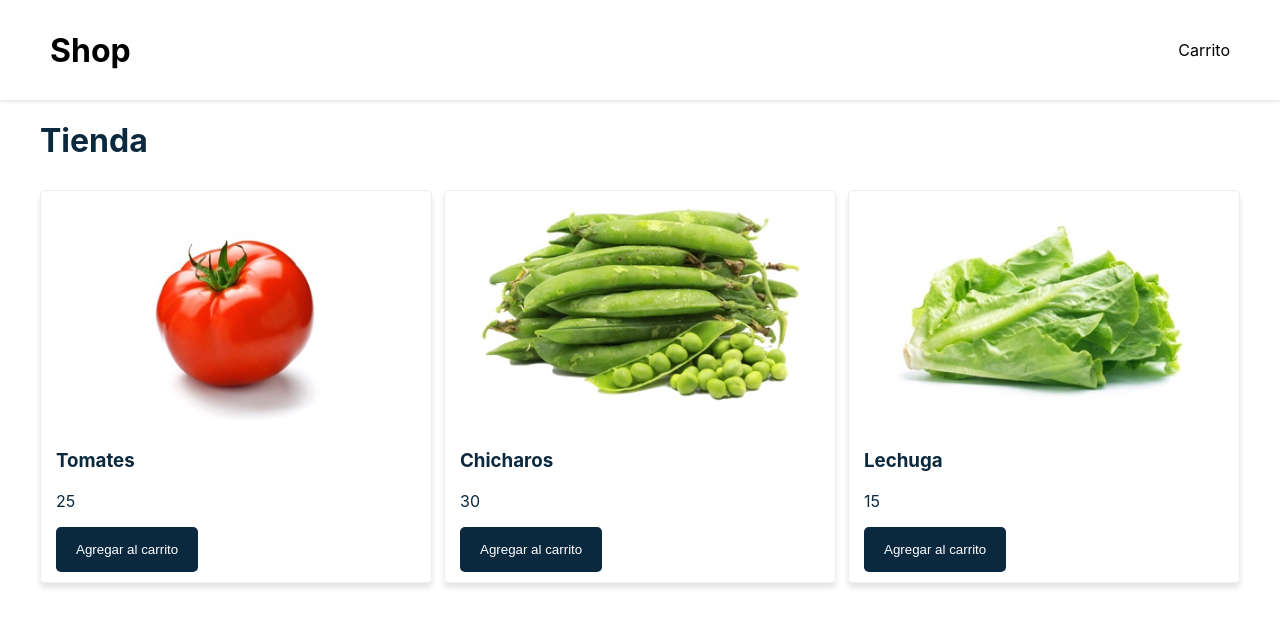
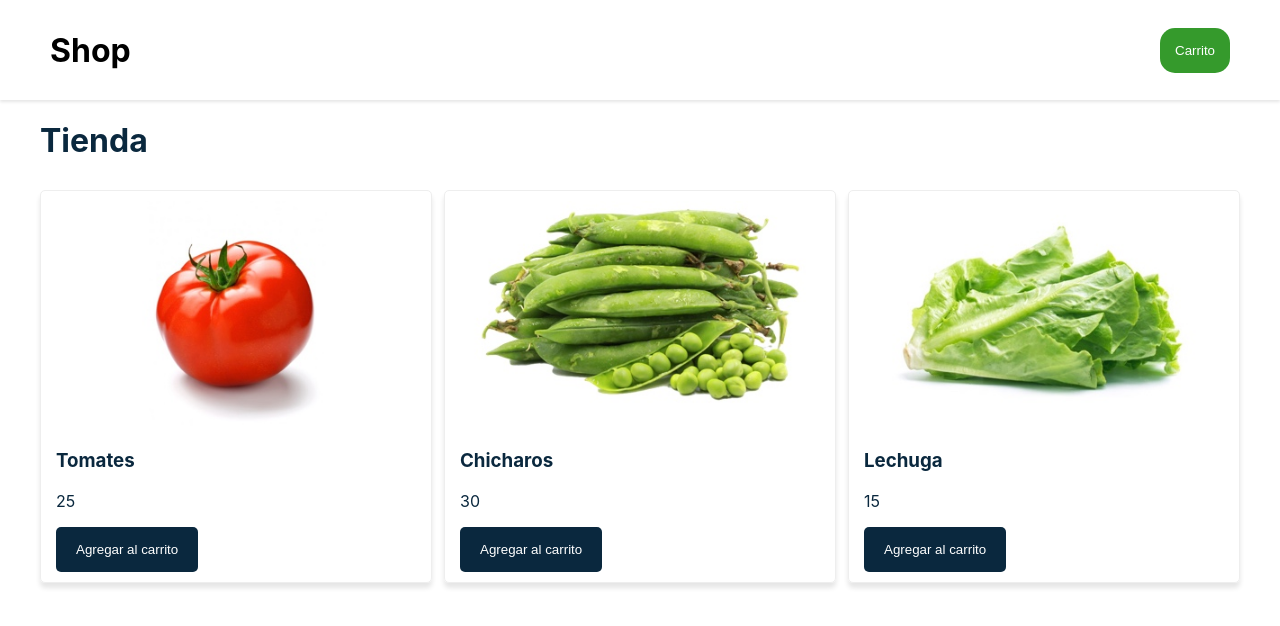
Before and after one commit to przant/react-simple-shopping-cart, a React (Create React App) app: page / in a window 1280 px wide. Shown: the top 626 px of the page. Built offline with nearby package versions, Linux system fonts and the light colour scheme.

Commit message:
Add Cart component

```diff
--- a/src/components/Navbar.js
+++ b/src/components/Navbar.js
@@ -1,5 +1,6 @@
 import { Component } from "react";
 import Logo from "./Logo";
+import Cart from "./Cart";
 
 const styles = {
     navbar: {
@@ -19,7 +20,7 @@ class Navbar extends Component {
         return (
             <nav style={ styles.navbar }>
                 <Logo />
-                <p>Carrito</p>
+                <Cart />
             </nav>
         )
     }
```
